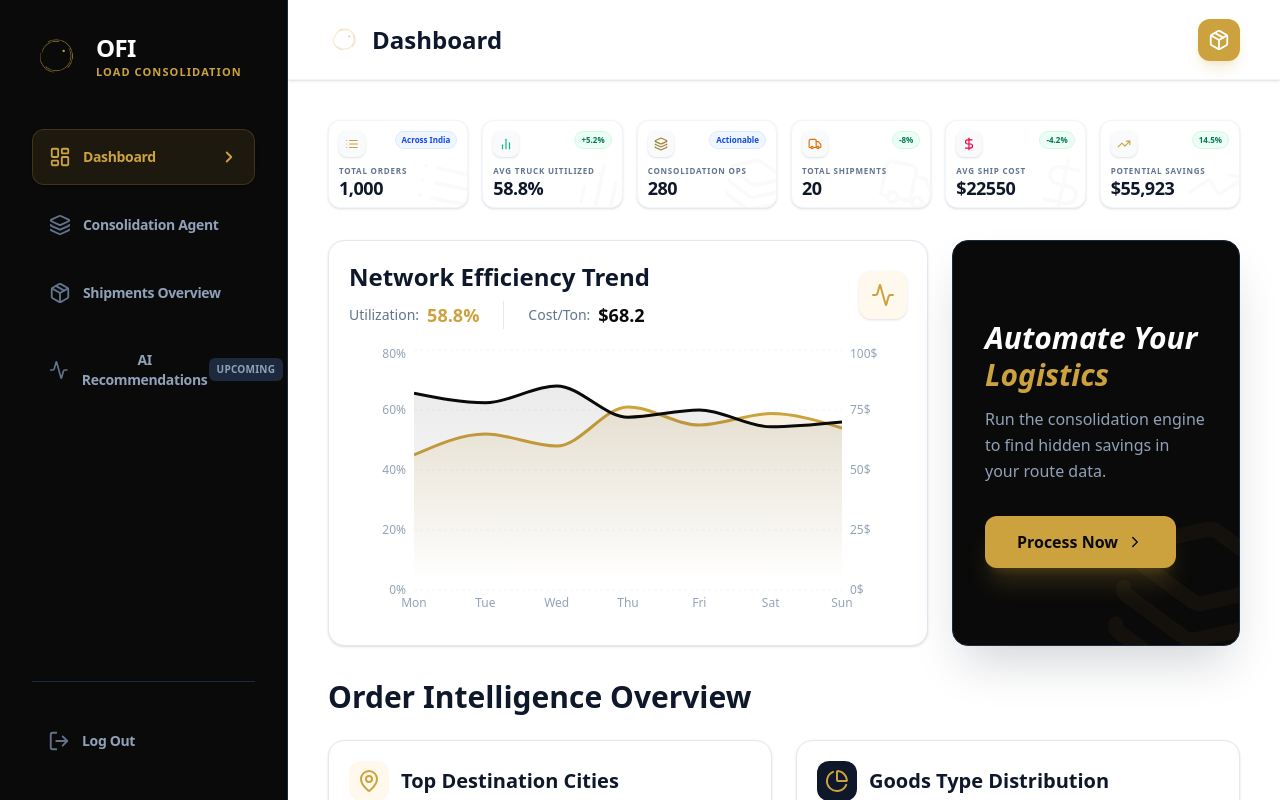
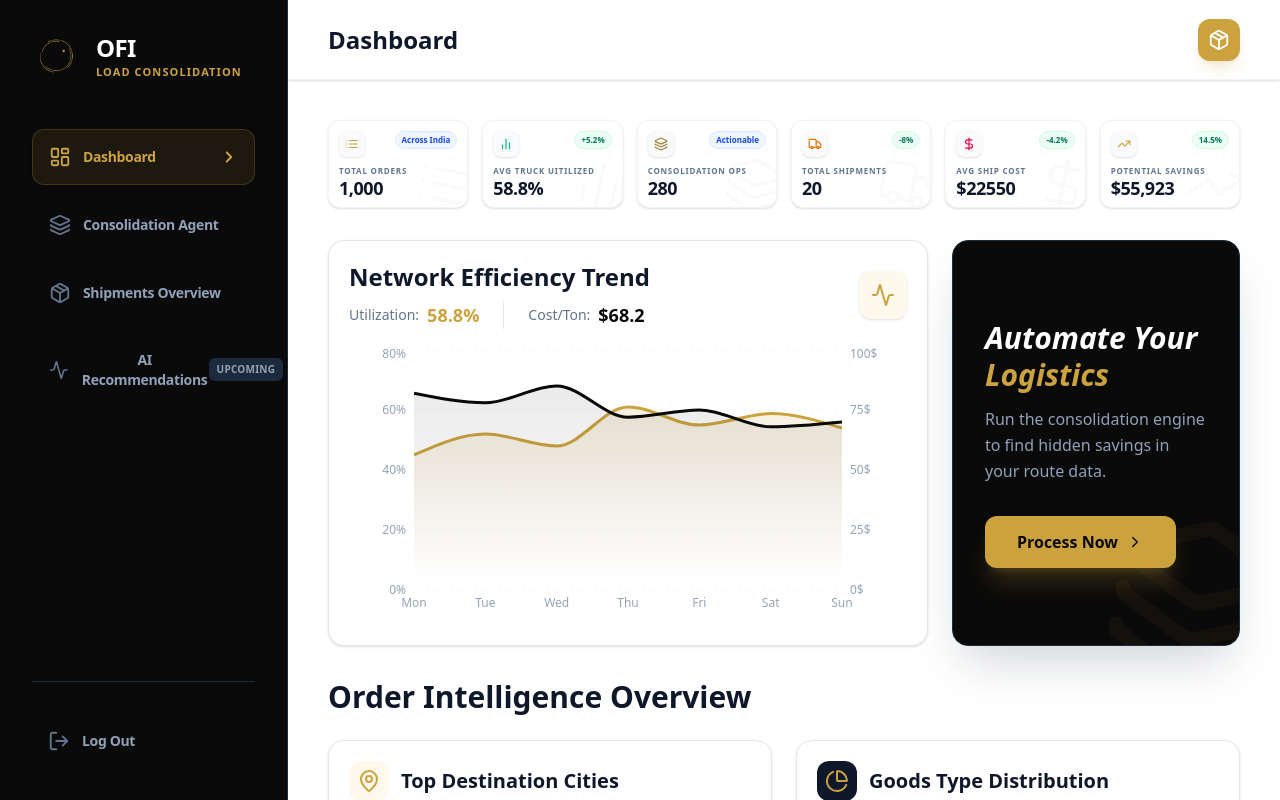
Before and after one commit to Anushkacsv/load-consolidation, a React (Vite) app: page / in a window 1280 px wide. Shown: the top 800 px of the page. Built offline with nearby package versions, Linux system fonts and the light colour scheme.

Commit message:
style: remove logo from header, keep only in sidebar

```diff
--- a/src/App.tsx
+++ b/src/App.tsx
@@ -908,10 +908,7 @@ export default function App() {
             <button onClick={() => setIsSidebarOpen(true)} className="lg:hidden p-2.5 text-slate-500 hover:bg-slate-100 rounded-lg transition-colors">
               <Menu size={22} />
             </button>
-            <div className="flex items-center gap-3">
-              <img src="/logo.png" alt="OFI Logo" className="w-8 h-8 object-contain" />
-              <h2 className="text-2xl font-bold text-slate-900">{activeTab.charAt(0).toUpperCase() + activeTab.slice(1).replace('_', ' ')}</h2>
-            </div>
+            <h2 className="text-2xl font-bold text-slate-900">{activeTab.charAt(0).toUpperCase() + activeTab.slice(1).replace('_', ' ')}</h2>
           </div>
 
           <div className="flex items-center gap-4">
```
